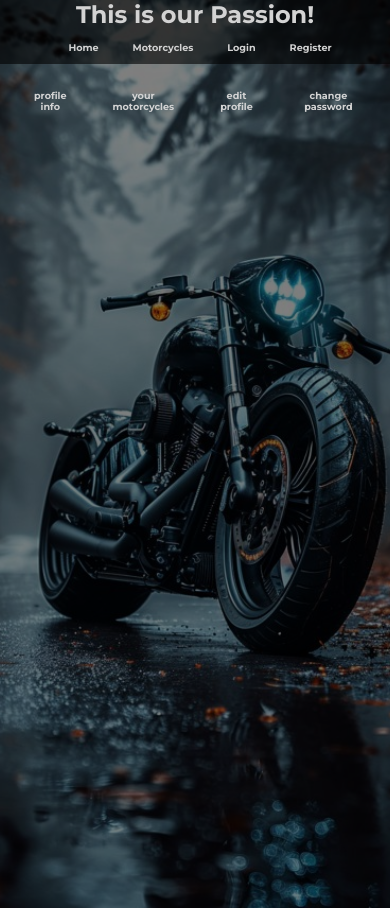
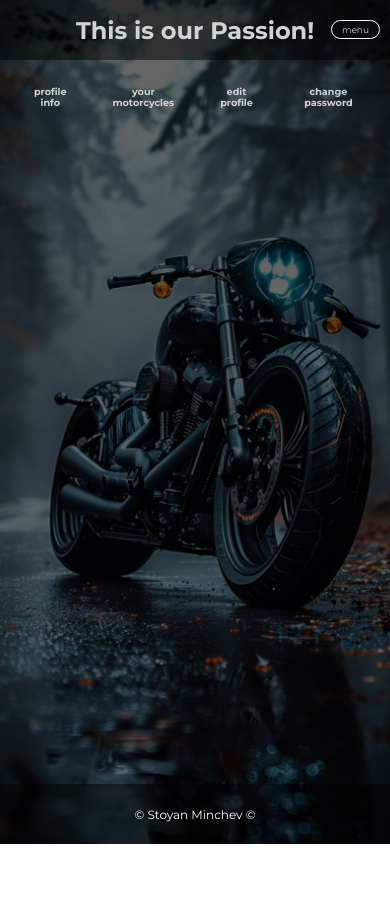
Before and after one commit to StoyanMinc/Motorcycle-Buddies, a React (Vite) app in the folder client/: page /profile in a window 390 px wide. After the commit the page ends 844 px from the top, so only its background shows below. Built offline with nearby package versions, Linux system fonts and the light colour scheme.

Commit message:
Add footer and menu for mobile version

```diff
--- a/client/public/styles/header.css
+++ b/client/public/styles/header.css
@@ -38,3 +38,7 @@ nav ul li a:focus {
     outline: none;
     box-shadow: 0 0 5px rgba(0, 123, 255, 0.8);
 }
+
+.toggle-icon {
+    display: none;
+}
--- a/client/public/styles/main.css
+++ b/client/public/styles/main.css
@@ -3,6 +3,7 @@
     padding: 0;
     box-sizing: border-box;
     font-family: 'Montserrat';
+
 }
 
 .site-container {
@@ -11,8 +12,11 @@
     min-height: 100vh;
     flex-direction: column;
     background-image: url('../images/sitebackground.jpg');
+    /* background-color: rgba(0, 0, 0, 0.5); */
+
     background-size: cover;
     overflow: auto;
+
 }
 
 .site-container main {
@@ -28,8 +32,7 @@
     align-items: center;
     text-align: center;
     padding: 50px;
-    min-height: 100vh;
-    background-color: rgba(0, 0, 0, 0.5);
+    /* min-height: 100vh; */
     color: #d3d3d3;
     overflow: auto;
 }
@@ -37,3 +40,13 @@
 .error {
     color: red;
 }
+
+.footer {
+    color: white;
+    background-color: rgba(0, 0, 0, 0.2);
+    height: 60px;
+    display: flex;
+    justify-content: center;
+    align-items: center;
+
+}
--- a/client/public/styles/mobile.css
+++ b/client/public/styles/mobile.css
@@ -9,9 +9,45 @@
 
     }
 
+    .toggle-icon {
+        display: block;
+        position: absolute;
+        right: 10px;
+        top: 20px;
+        border: 1px solid white;
+        border-radius: 10px;
+        padding: 3px 10px;
+        font-size: 9px;
+    }
+
+    .nav-container {
+        position: absolute;
+        top: -100%;
+        width: 100%;
+        height: auto;
+        background: rgba(0, 0, 0, 0.9);
+        transition: top 0.6s ease-in-out;
+        display: flex;
+        justify-content: center;
+        align-items: center;
+    }
+
+    .nav-container ul {
+        flex-direction: column;
+        gap: 10px;
+        font-size: 20px;
+    }
+
+    .nav-show {
+       top: 0;
+    }
+
+    main {
+        background: rgba(0, 0, 0, 0.6);
+    }
+
     .page-container {
         padding: 20px;
-
     }
 
     .header-container {
@@ -19,15 +55,14 @@
         background-color: rgba(0, 0, 0, 0.8);
         height: auto;
         padding: 0;
+        justify-content: center;
+        align-items: center;
+        height: 60px;
     }
 
-    .header-container h1 {
+    .nav-container {
         margin-bottom: 10px;
     }
-
-   .nav-container {
-    margin-bottom: 10px;
-   }
 
     .home-cards-wrapper {
         flex-direction: column;
@@ -41,7 +76,6 @@
         gap: 20px;
         scroll-behavior: smooth;
         scrollbar-width: none;
-        min-height: 75vh;
     }
 
     .search-bar-container {
@@ -87,6 +121,11 @@
         flex-direction: column;
         gap: 20px;
     }
+
+    .footer {
+        background-color: rgba(0, 0, 0, 0.8);
+
+    }
 }
 
 /* Larger Mobile Screens */
--- a/client/src/App.jsx
+++ b/client/src/App.jsx
@@ -12,6 +12,7 @@ import Register from "./components/register/Register"
 import Logout from "./components/logout/Logout"
 import MotorcycleDetails from "./components/motorcycle-details/MotorcycleDetails"
 import EditMotorcycle from "./components/edit-motorcycle/EditMotorcycle"
+import Footer from "./components/footer/Footer"
 
 function App() {
 
@@ -35,6 +36,7 @@ function App() {
                     </Routes>
                 </main>
 
+                <Footer />
             </div>
         </UserProvider>
     )
--- /dev/null
+++ b/client/src/components/footer/Footer.jsx
@@ -0,0 +1,7 @@
+export default function Footer() {
+    return(
+        <div className="footer">
+            <p>&copy; Stoyan Minchev &copy;</p>
+        </div>
+    )
+}
--- a/client/src/components/header/Header.jsx
+++ b/client/src/components/header/Header.jsx
@@ -1,31 +1,39 @@
 import { Link } from "react-router-dom";
 import { getUser } from "../../context/AuthContext";
+import { useState } from "react";
 
 export default function Header() {
+
+    const [showNav, setShowNav] = useState(false);
+
+    const toggleNav = () => {
+        setShowNav(state => !state);
+    }
 
     const { user } = getUser();
     return (
         <div className="header-container">
             <h1>This is our Passion!</h1>
-            <div className="nav-container">
+            <div className={showNav ? 'nav-container nav-show' : 'nav-container'}>
                 <nav>
                     <ul>
-                        <li><Link to={'/'}>Home</Link></li>
-                        <li><Link to={'/motorcycles'} >Motorcycles</Link></li>
+                        <li><Link to={'/'} onClick={toggleNav}>Home</Link></li>
+                        <li><Link to={'/motorcycles'} onClick={toggleNav}>Motorcycles</Link></li>
                         {user
                             ? <>
-                                <li><Link to={'/motorcycles/post'} >Add Motorcycle</Link></li>
-                                <li><Link to={'/profile'} >Profile</Link></li>
-                                <li><Link to={'/logout'} >Logout</Link></li>
+                                <li><Link to={'/motorcycles/post'} onClick={toggleNav}>Add Motorcycle</Link></li>
+                                <li><Link to={'/profile'} onClick={toggleNav}>Profile</Link></li>
+                                <li><Link to={'/logout'} onClick={toggleNav}>Logout</Link></li>
                             </>
                             : <>
-                                <li><Link to={'/login'} >Login</Link></li>
-                                <li><Link to={'/register'} >Register</Link></li>
+                                <li><Link to={'/login'} onClick={toggleNav}>Login</Link></li>
+                                <li><Link to={'/register'} onClick={toggleNav}>Register</Link></li>
                             </>
                         }
                     </ul>
                 </nav>
             </div>
+            <div className="toggle-icon" onClick={toggleNav}>menu</div>
         </div>
     )
 }
```
